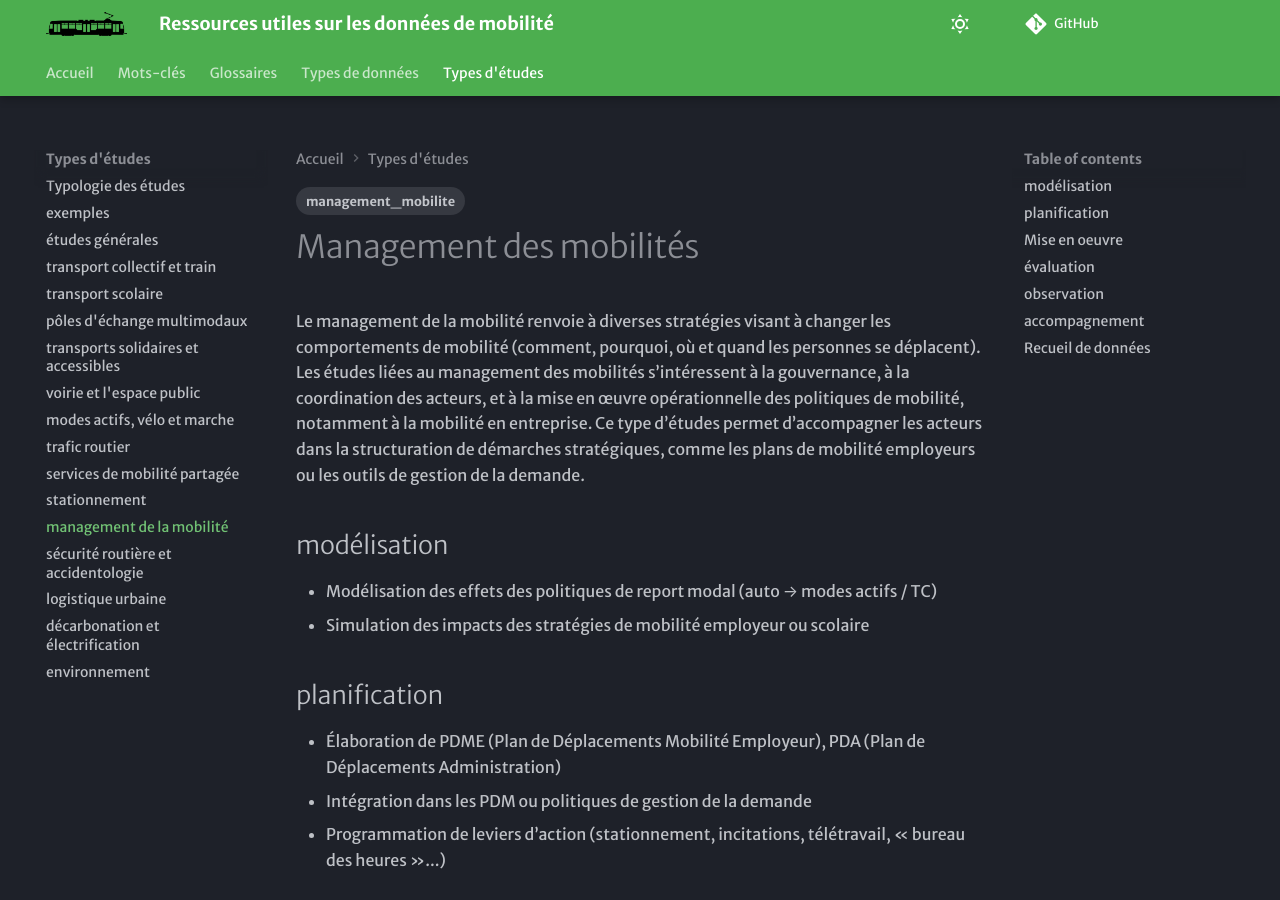
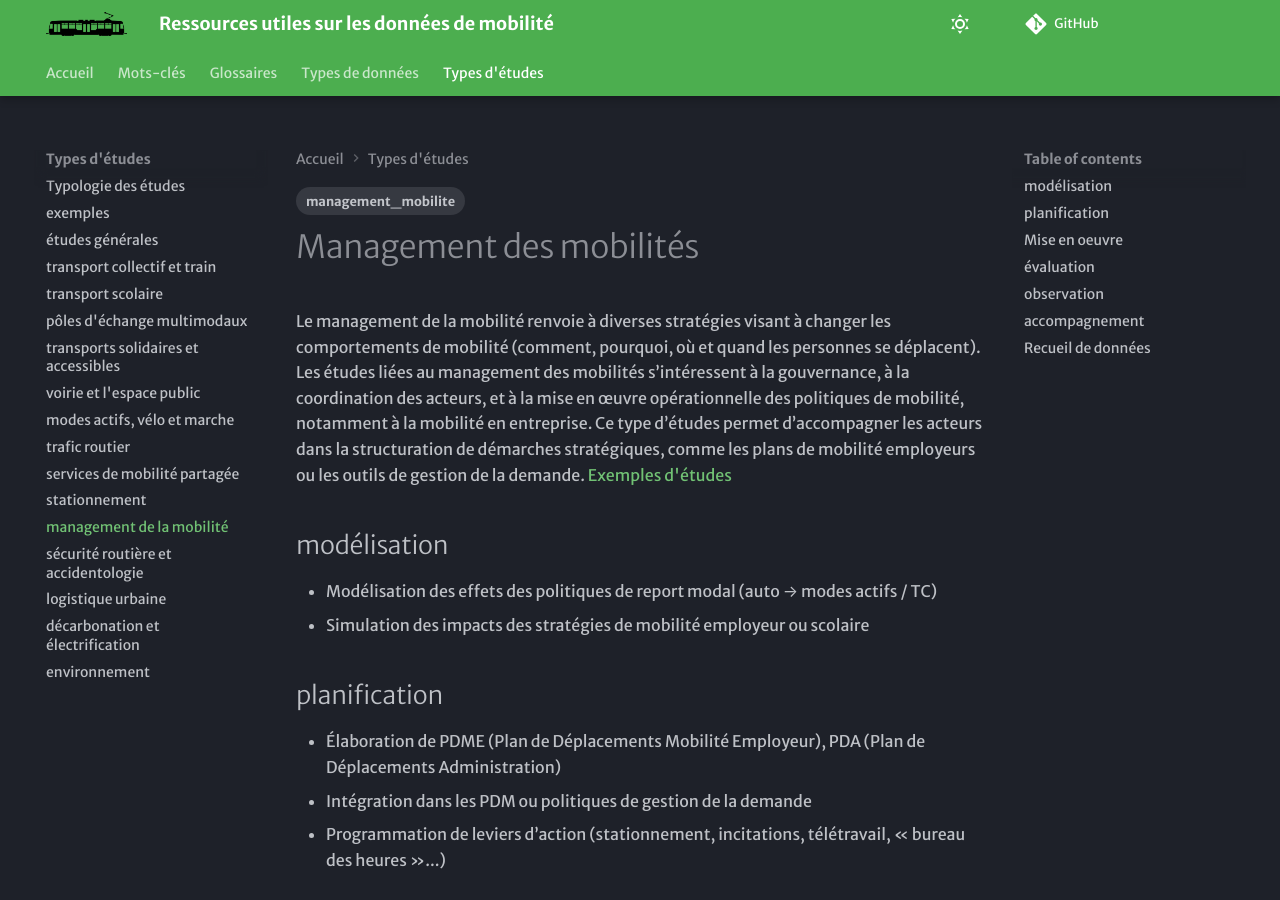
Before and after one commit to xdurang/mobscidat, an MkDocs documentation site: the page built from docs/type_etudes/TE_management_mob.md, in a window 1280 px wide and 900 px high. Built offline with MkDocs 1.6.1 and Material for MkDocs 9.7.7, drawn with Linux system fonts in a browser that asks for light colours; some web fonts are replaced; comment, search, counter and statistics services are not loaded.

Commit message:
Update TE_management_mob.md

```diff
--- a/docs/type_etudes/TE_management_mob.md
+++ b/docs/type_etudes/TE_management_mob.md
@@ -5,6 +5,7 @@ tags:
 ---
 # Management des mobilités
 Le management de la mobilité renvoie à diverses stratégies visant à changer les comportements de mobilité (comment, pourquoi, où et quand les personnes se déplacent). Les études liées au management des mobilités s’intéressent à la gouvernance, à la coordination des acteurs, et à la mise en œuvre opérationnelle des politiques de mobilité, notamment à la mobilité en entreprise. Ce type d’études permet d’accompagner les acteurs dans la structuration de démarches stratégiques, comme les plans de mobilité employeurs ou les outils de gestion de la demande.
+[Exemples d'études](https://documentsmarches.francemobilites.fr/Search/?sort=score&sortOrder=desc&highlight=true&facet=true&r=1&f_type=DOCUMENT&f_property.FMCode.PublicContractClass.natureOfPrestations_string=Etude+service&l_property.FMCode.PublicContractClass.natureOfPrestations_string=25&l_property.FMCode.PublicContractClass.metierIndex_string=20&text=%22management+de+la+mobilit%C3%A9%22+)
 
 ## modélisation
 - Modélisation des effets des politiques de report modal (auto → modes actifs / TC)
```
